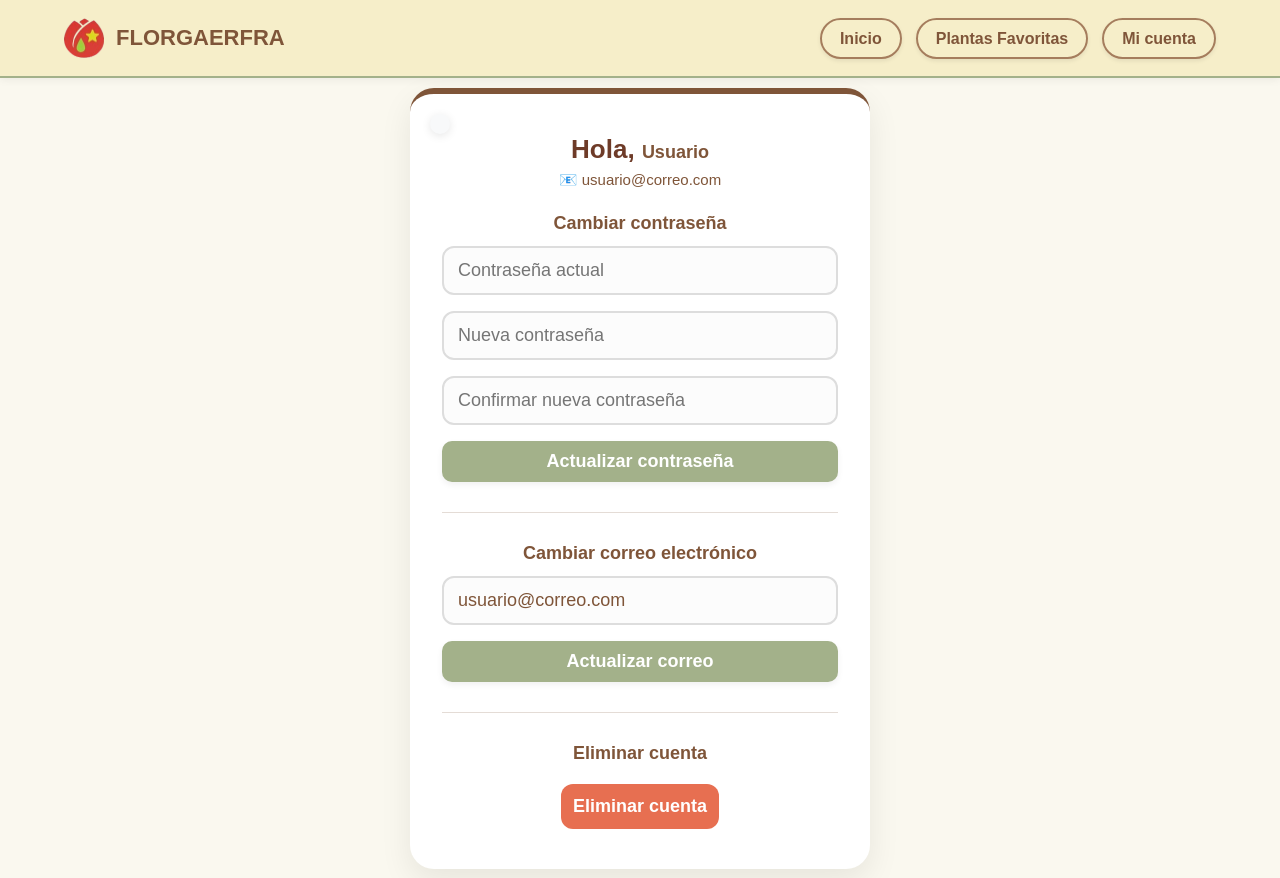
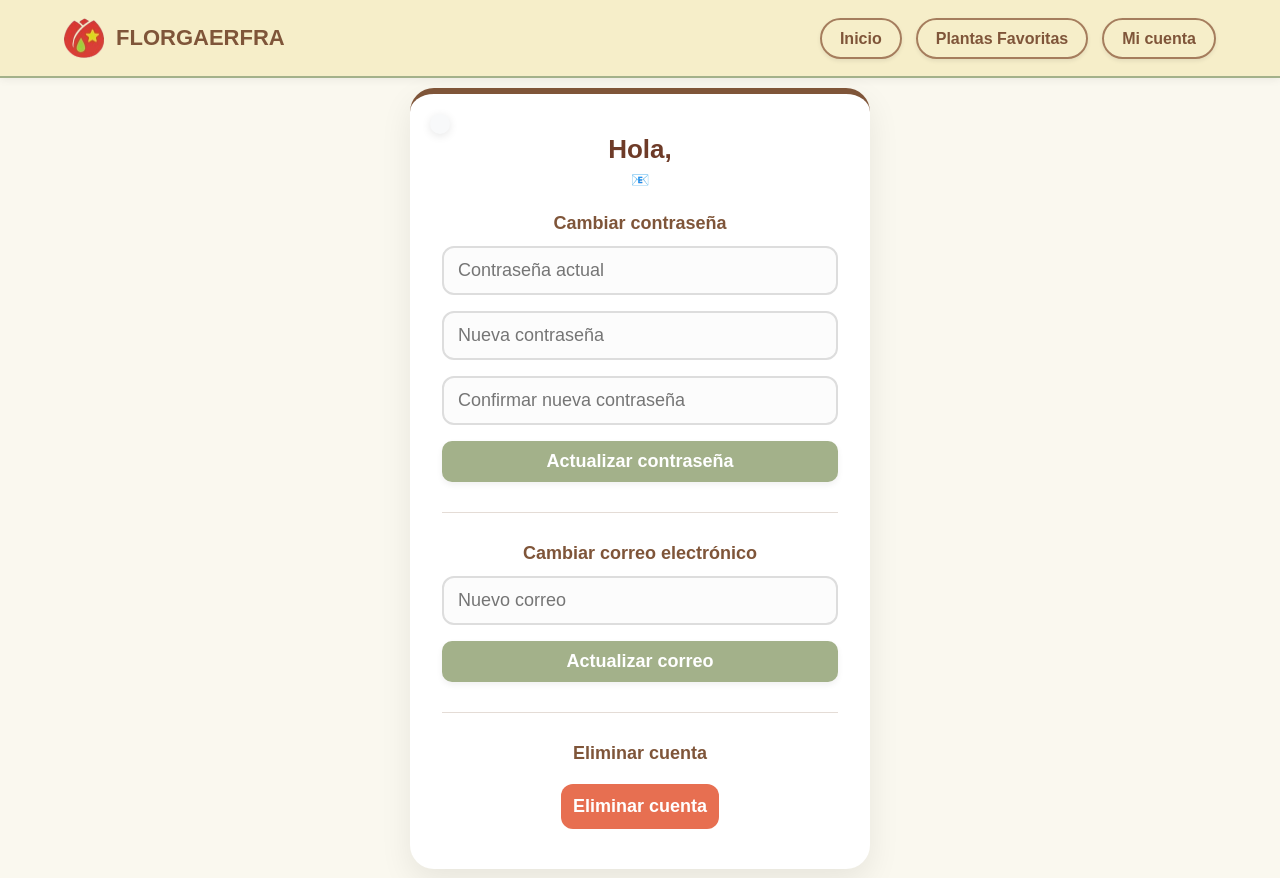
Before and after one commit to josejimenez20/jardines-main, a React (Vite) app: page /perfil in a window 1280 px wide. Built offline with nearby package versions, Linux system fonts and the light colour scheme; no server answers; sample sign-in values are in the browser's storage.

Commit message:
contra para cambiar desde el perfil

```diff
--- a/src/contexts/useAuth.jsx
+++ b/src/contexts/useAuth.jsx
@@ -59,8 +59,20 @@ export const AuthContextProvider = ({ children }) => {
     setUser(null);
   };
 
+
+  const changePassword = async (userData) => {
+    try{
+      const response = await api.post('/auth/change-password',userData);
+      const data = response.data;
+      return data;
+    }catch(e){
+      console.error("Error al cambiar password", e);
+      throw e;
+    }
+  }
+
   return (
-    <AuthContext.Provider value={{ user, login, register, logout, fetchUserData}}>
+    <AuthContext.Provider value={{ user, login, register, logout, fetchUserData, changePassword}}>
       {children}
     </AuthContext.Provider>
   );
--- a/src/views/Perfil.jsx
+++ b/src/views/Perfil.jsx
@@ -1,9 +1,15 @@
-import React from "react";
+import React, { useEffect } from "react";
 import "../styles/Perfil.css";
+import { useAuth } from "../contexts/useAuth";
 
-export default function Perfil({ user }) {
-  // Valores por defecto si user es undefined
-  const currentUser = user || { name: "Usuario", email: "usuario@correo.com" };
+export default function Perfil() {
+  const { user, fetchUserData } = useAuth();
+
+  useEffect(()=> {
+    if(!user){
+      fetchUserData();
+    }
+  },[])
 
   return (
     <div className="perfil-wrapper">
@@ -13,8 +19,8 @@ export default function Perfil({ user }) {
         </a>
 
         <header className="perfil-header">
-          <h2>Hola, <span>{currentUser.name}</span></h2>
-          <p className="email">📧 {currentUser.email}</p>
+          <h2>Hola, <span>{user?.name}</span></h2>
+          <p className="email">📧 {user?.email}</p>
         </header>
 
         {/* Cambio de contraseña */}
@@ -34,7 +40,7 @@ export default function Perfil({ user }) {
         <section className="perfil-section">
           <h3>Cambiar correo electrónico</h3>
           <form className="formulario">
-            <input type="email" name="email" placeholder="Nuevo correo" value={currentUser.email} readOnly />
+            <input type="email" name="email" placeholder="Nuevo correo" value={user?.email} readOnly />
             <button type="submit" className="btn-primary">Actualizar correo</button>
           </form>
         </section>
--- a/src/views/Resultados.jsx
+++ b/src/views/Resultados.jsx
@@ -1,11 +1,10 @@
 import React, { useEffect } from "react";
-import { useNavigate, useSearchParams } from "react-router-dom"; // <-- Importar
+import { useNavigate, useSearchParams } from "react-router-dom";
 import "../styles/Resultados.css";
 import { usePlanta } from "../contexts/usePlanta";
 import { HeartFilledIcon, HeartIcon } from "../components/icons/Icons";
 import { useAuth } from "../contexts/useAuth";
 import api from "../shared/api";
-import { CgKey } from "react-icons/cg";
 
 export default function Resultados() {
   const { user, fetchUserData } = useAuth();
@@ -13,7 +12,6 @@ export default function Resultados() {
   const { filterPlanta, filterPlant } = usePlanta();
   const [searchParams] = useSearchParams();
 
-  // Leer los filtros desde los query params
   const filters = {
     frecuencia_agua: searchParams.get("frecuencia_agua") || "",
     tipo_suelo: searchParams.get("tipo_suelo") || "",
@@ -25,7 +23,7 @@ export default function Resultados() {
     if (user === null) {
       fetchUserData();
     }
-    filterPlant(filters); // Ejecuta la búsqueda al cargar la página
+    filterPlant(filters);
   // eslint-disable-next-line react-hooks/exhaustive-deps
   }, [searchParams,]);
 
```
